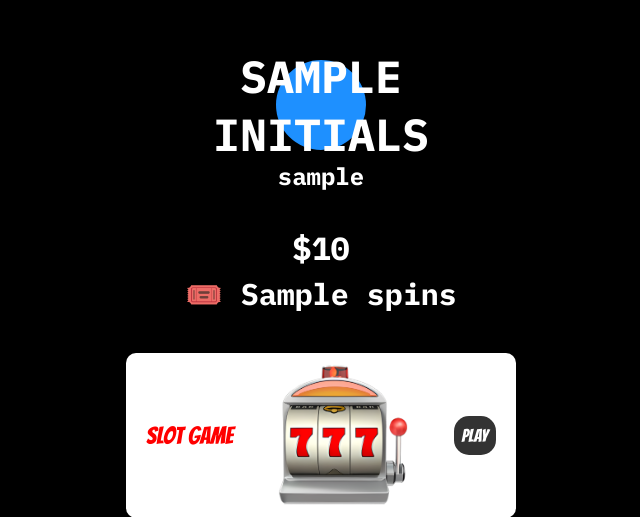
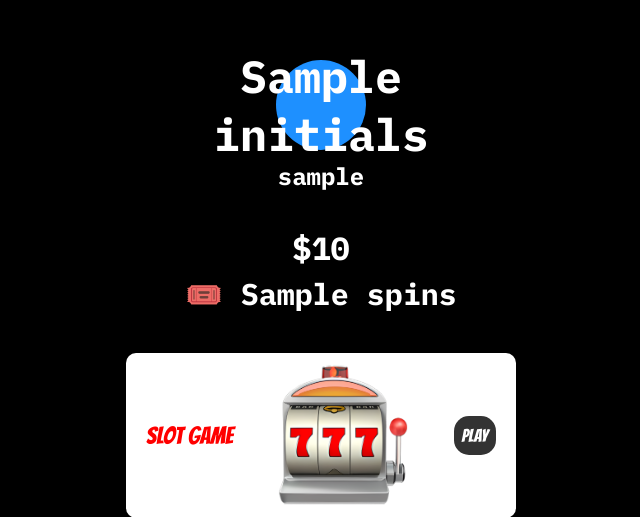
Before and after one commit to holodtmsk/ViceCityRadio, a Flask app: template code/templates/index.html in a window 1280 px wide. Shown: the top 517 px of the page, without its empty margins (319-959 px from the left). Run offline with Flask 2, Linux system fonts and the light colour scheme; the template is opened without the code that fills it: most values are stand-ins (such as "Sample title", 1, 10 or a date in 2020).

Commit message:
Update style.css

```diff
--- a/code/static/css/style.css
+++ b/code/static/css/style.css
@@ -37,7 +37,6 @@ html, body {
     color: white;
     margin: 0 auto;
     margin-top: 40px;
-    text-transform: uppercase; /* Делаем текст капсом */
 }
 
 .name {
```
